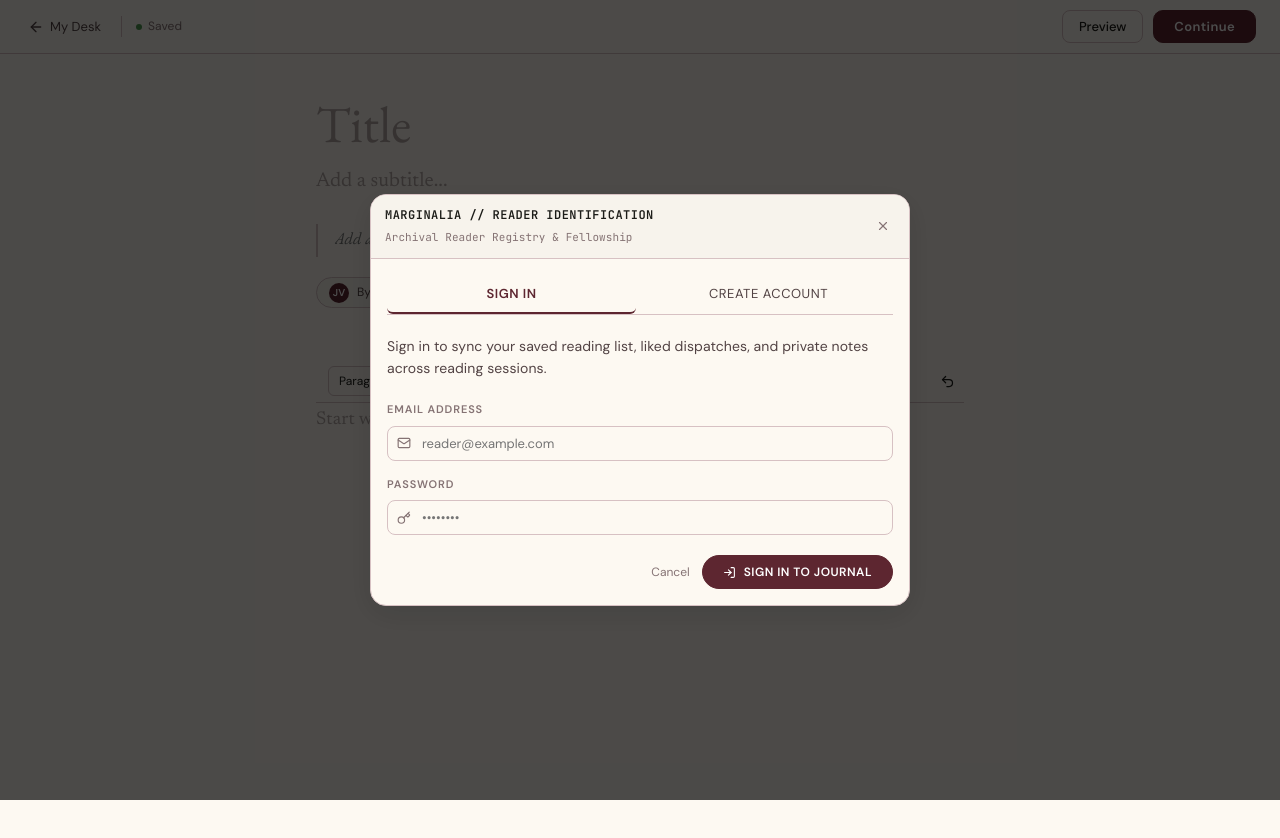
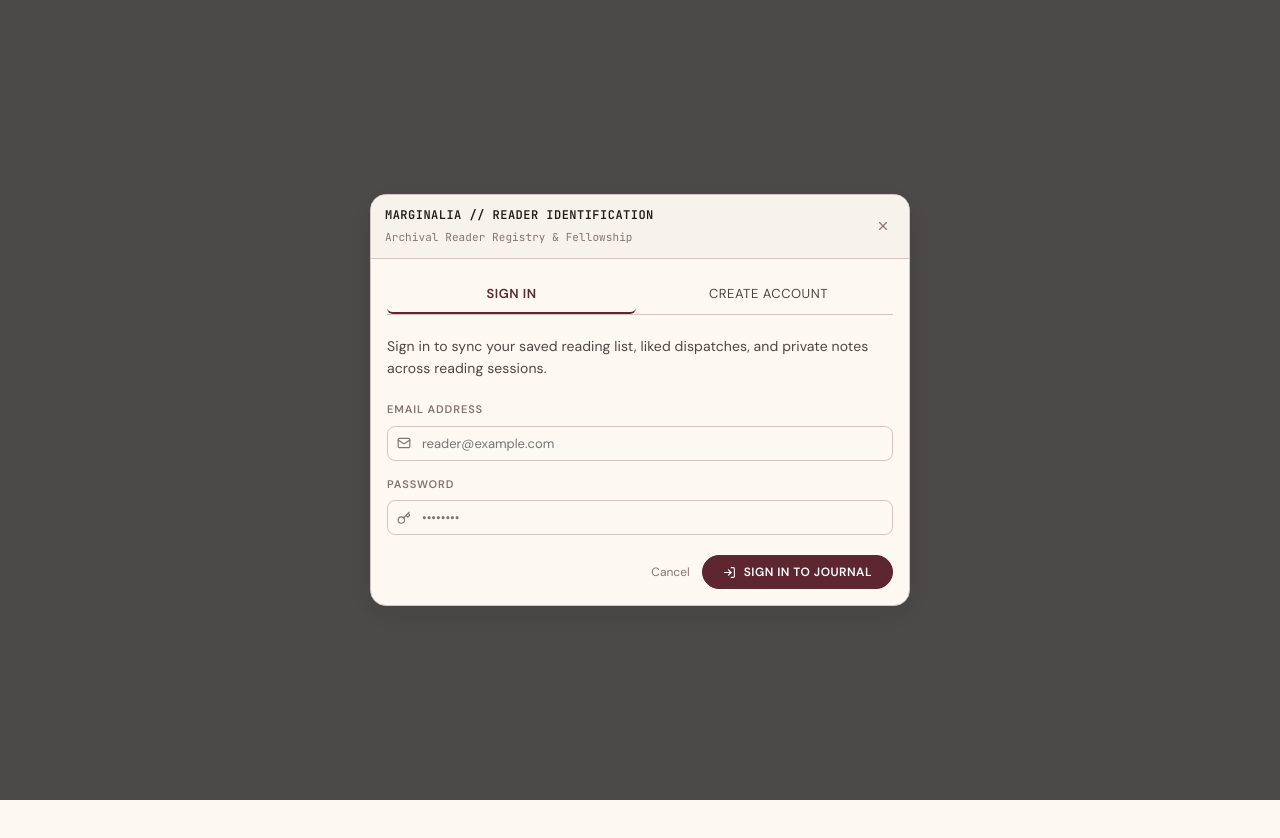
Before and after one commit to code-Afif/blog-manager, a React (Vite) app: page /editor/new in a window 1280 px wide. Shown: the top 838 px of the page. After the commit the page ends 800 px from the top, so only its background shows below. Built offline with nearby package versions, Linux system fonts and the light colour scheme; the HTML template or start-up script is replaced by a standard one.

Commit message:
fix: gate write section behind auth and redirect on quitting modal so editor never opens in background

```diff
--- a/src/components/auth/AuthModal.jsx
+++ b/src/components/auth/AuthModal.jsx
@@ -1,10 +1,13 @@
 import React, { useState } from 'react';
+import { useNavigate, useLocation } from 'react-router-dom';
 import { useAuthStore } from '../../store/authStore';
 import { useSocialStore } from '../../store/socialStore';
 import { Modal } from '../ui/Modal';
 import { LogIn, UserPlus, Key, User, Mail, ArrowRight } from 'lucide-react';
 
 export function AuthModal() {
+  const navigate = useNavigate();
+  const location = useLocation();
   const {
     authModalOpen,
     closeAuthModal,
@@ -16,6 +19,13 @@ export function AuthModal() {
     authLoading,
   } = useAuthStore();
   const { updateProfile } = useSocialStore();
+
+  const handleClose = () => {
+    closeAuthModal(false);
+    if (location.pathname.startsWith('/write') || location.pathname.startsWith('/editor/')) {
+      navigate('/');
+    }
+  };
 
   const [email, setEmail] = useState('');
   const [password, setPassword] = useState('');
@@ -49,7 +59,7 @@ export function AuthModal() {
   return (
     <Modal
       isOpen={authModalOpen}
-      onClose={closeAuthModal}
+      onClose={handleClose}
       title="MARGINALIA // READER IDENTIFICATION"
       subtitle="Archival Reader Registry & Fellowship"
       maxWidth="540px"
@@ -286,7 +296,7 @@ export function AuthModal() {
           <div style={{ display: 'flex', alignItems: 'center', justifyContent: 'flex-end', gap: '12px', marginTop: '6px' }}>
             <button
               type="button"
-              onClick={() => closeAuthModal(false)}
+              onClick={handleClose}
               style={{
                 background: 'none',
                 border: 'none',
--- a/src/components/layout/PublicationFooter.jsx
+++ b/src/components/layout/PublicationFooter.jsx
@@ -1,11 +1,14 @@
 import React from 'react';
-import { Link } from 'react-router-dom';
+import { Link, useNavigate } from 'react-router-dom';
+import { useAuthStore } from '../../store/authStore';
 
 /**
  * PublicationFooter — Official MARGINALIA Editorial Broadsheet Footer
  * Matches Section 6 from StitchMCP design.
  */
 export function PublicationFooter() {
+  const navigate = useNavigate();
+  const { isAuthenticated, openAuthModal } = useAuthStore();
   return (
     <footer
       style={{
@@ -93,12 +96,28 @@ export function PublicationFooter() {
             >
               Colophon &amp; Masthead
             </Link>
-            <Link
-              to="/write"
-              style={{ color: 'var(--text-secondary)', textDecoration: 'underline', textUnderlineOffset: '4px' }}
+            <button
+              type="button"
+              onClick={() => {
+                if (!isAuthenticated) {
+                  openAuthModal('signin', () => navigate('/write'));
+                  return;
+                }
+                navigate('/write');
+              }}
+              style={{
+                background: 'none',
+                border: 'none',
+                padding: 0,
+                font: 'inherit',
+                cursor: 'pointer',
+                color: 'var(--text-secondary)',
+                textDecoration: 'underline',
+                textUnderlineOffset: '4px',
+              }}
             >
               Submissions &amp; Guidelines
-            </Link>
+            </button>
             <Link
               to="/about"
               style={{ color: 'var(--text-secondary)', textDecoration: 'underline', textUnderlineOffset: '4px' }}
--- a/src/components/layout/WorkspaceLayout.jsx
+++ b/src/components/layout/WorkspaceLayout.jsx
@@ -2,6 +2,7 @@ import React from 'react';
 import { Outlet, useNavigate, useLocation, useOutlet } from 'react-router-dom';
 import { motion, AnimatePresence } from 'framer-motion';
 import { useWorkspaceStore } from '../../store/workspaceStore';
+import { useAuthStore } from '../../store/authStore';
 import { useHotkeys } from '../../hooks/useHotkeys';
 import { LiteraryMasthead } from './LiteraryMasthead';
 import { LeftNavRail } from './LeftNavRail';
@@ -25,6 +26,7 @@ export function WorkspaceLayout() {
   const navigate = useNavigate();
   const location = useLocation();
   const currentOutlet = useOutlet();
+  const { isAuthenticated, openAuthModal } = useAuthStore();
   const {
     commandPaletteOpen,
     setCommandPaletteOpen,
@@ -53,7 +55,13 @@ export function WorkspaceLayout() {
       'mod+k': () => setCommandPaletteOpen(true),
       '?': () => setCheatSheetOpen(!cheatSheetOpen),
       t: () => toggleTheme(),
-      n: () => navigate('/write'),
+      n: () => {
+        if (!isAuthenticated) {
+          openAuthModal('signin', () => navigate('/write'));
+          return;
+        }
+        navigate('/write');
+      },
       'g h': () => {
         setIndexView('contents');
         navigate('/');
--- a/src/features/editor/MyPostsManager.jsx
+++ b/src/features/editor/MyPostsManager.jsx
@@ -4,6 +4,7 @@ import { postService } from '../../lib/postService';
 import { notesService } from '../../lib/notesService';
 import { useWorkspaceStore } from '../../store/workspaceStore';
 import { useSocialStore } from '../../store/socialStore';
+import { useAuthStore } from '../../store/authStore';
 import { DeleteConfirmModal } from './DeleteConfirmModal';
 import { EmptyDeskState } from '../search/EmptySearchState';
 import { formatDate } from '../../lib/utils';
@@ -13,6 +14,7 @@ export function MyPostsManager() {
   const navigate = useNavigate();
   const { openTab, openNotesComposer, essaysVersion, incrementEssaysVersion } = useWorkspaceStore();
   const { profile } = useSocialStore();
+  const { isAuthenticated, openAuthModal } = useAuthStore();
 
   const [activeTab, setActiveTab] = useState('essays'); // 'essays' | 'notes'
   const [essayFilter, setEssayFilter] = useState('all'); // 'all' | 'published' | 'draft'
@@ -57,10 +59,27 @@ export function MyPostsManager() {
   };
 
   const handleCreateNewEssay = () => {
+    if (!isAuthenticated) {
+      openAuthModal('signin', () => navigate('/write'));
+      return;
+    }
     navigate('/write');
   };
 
   const handleEditEssay = (post) => {
+    if (!isAuthenticated) {
+      openAuthModal('signin', () => {
+        openTab({
+          id: `edit-${post.id}`,
+          slug: post.slug,
+          title: `Edit: ${post.title.slice(0, 20)}...`,
+          type: 'editor',
+        });
+        navigate(`/write/${post.id}`);
+      });
+      return;
+    }
+
     openTab({
       id: `edit-${post.id}`,
       slug: post.slug,
--- a/src/features/editor/PostEditor.jsx
+++ b/src/features/editor/PostEditor.jsx
@@ -9,7 +9,7 @@ import { RichTextEditor } from './RichTextEditor';
 import { PublishModal } from './PublishModal';
 import { PublishConfirmation } from './PublishConfirmation';
 import { EssayPreview } from './EssayPreview';
-import { ArrowLeft, Plus, X } from 'lucide-react';
+import { ArrowLeft, Plus, X, Lock, LogIn } from 'lucide-react';
 
 const DRAFT_KEY = 'marginalia_essay_draft_active';
 
@@ -232,6 +232,126 @@ export function PostEditor({ initialPost = null }) {
         isRtl={isRtl}
         onBackToEditing={() => setViewState('editing')}
       />
+    );
+  }
+
+  // Gate writing session if unauthenticated
+  if (!isAuthenticated) {
+    return (
+      <div
+        style={{
+          minHeight: '100vh',
+          backgroundColor: 'var(--bg-canvas)',
+          display: 'flex',
+          flexDirection: 'column',
+          alignItems: 'center',
+          justifyContent: 'center',
+          padding: '24px',
+          textAlign: 'center',
+          fontFamily: 'var(--font-serif)',
+        }}
+      >
+        <div
+          style={{
+            maxWidth: '480px',
+            backgroundColor: 'var(--bg-surface-elevated)',
+            border: '1px solid var(--border-default)',
+            borderRadius: '16px',
+            padding: '40px 32px',
+            boxShadow: '0 8px 30px rgba(0, 0, 0, 0.06)',
+          }}
+        >
+          <div
+            style={{
+              width: '48px',
+              height: '48px',
+              borderRadius: '50%',
+              backgroundColor: 'var(--bg-canvas)',
+              border: '1px solid var(--border-default)',
+              display: 'flex',
+              alignItems: 'center',
+              justifyContent: 'center',
+              margin: '0 auto 16px',
+              color: 'var(--accent)',
+            }}
+          >
+            <Lock size={22} />
+          </div>
+
+          <div
+            style={{
+              fontFamily: 'var(--font-sans)',
+              fontSize: '11px',
+              textTransform: 'uppercase',
+              letterSpacing: '0.12em',
+              color: 'var(--accent)',
+              fontWeight: 600,
+              marginBottom: '8px',
+            }}
+          >
+            Author Identification Required
+          </div>
+
+          <h2
+            style={{
+              fontFamily: 'var(--font-display)',
+              fontSize: '1.8rem',
+              fontWeight: 400,
+              color: 'var(--text-primary)',
+              margin: '0 0 12px',
+            }}
+          >
+            Sign in to start writing
+          </h2>
+
+          <p
+            style={{
+              fontSize: '14px',
+              color: 'var(--text-secondary)',
+              lineHeight: 1.6,
+              marginBottom: '24px',
+            }}
+          >
+            The writing atelier, draft autosave, and publishing press are reserved for registered contributors of Marginalia. Please sign in to access the editor.
+          </p>
+
+          <div style={{ display: 'flex', gap: '12px', justifyContent: 'center', flexWrap: 'wrap' }}>
+            <button
+              type="button"
+              className="button-create"
+              onClick={() => openAuthModal('signin')}
+              style={{
+                display: 'inline-flex',
+                alignItems: 'center',
+                gap: '8px',
+                padding: '9px 22px',
+                fontSize: '13px',
+              }}
+            >
+              <LogIn size={15} />
+              <span>Sign In to Write</span>
+            </button>
+
+            <button
+              type="button"
+              onClick={() => navigate('/')}
+              style={{
+                padding: '9px 18px',
+                fontSize: '13px',
+                fontFamily: 'var(--font-sans)',
+                fontWeight: 500,
+                border: '1px solid var(--border-default)',
+                borderRadius: '8px',
+                backgroundColor: 'transparent',
+                color: 'var(--text-secondary)',
+                cursor: 'pointer',
+              }}
+            >
+              Return to Home
+            </button>
+          </div>
+        </div>
+      </div>
     );
   }
 
```
